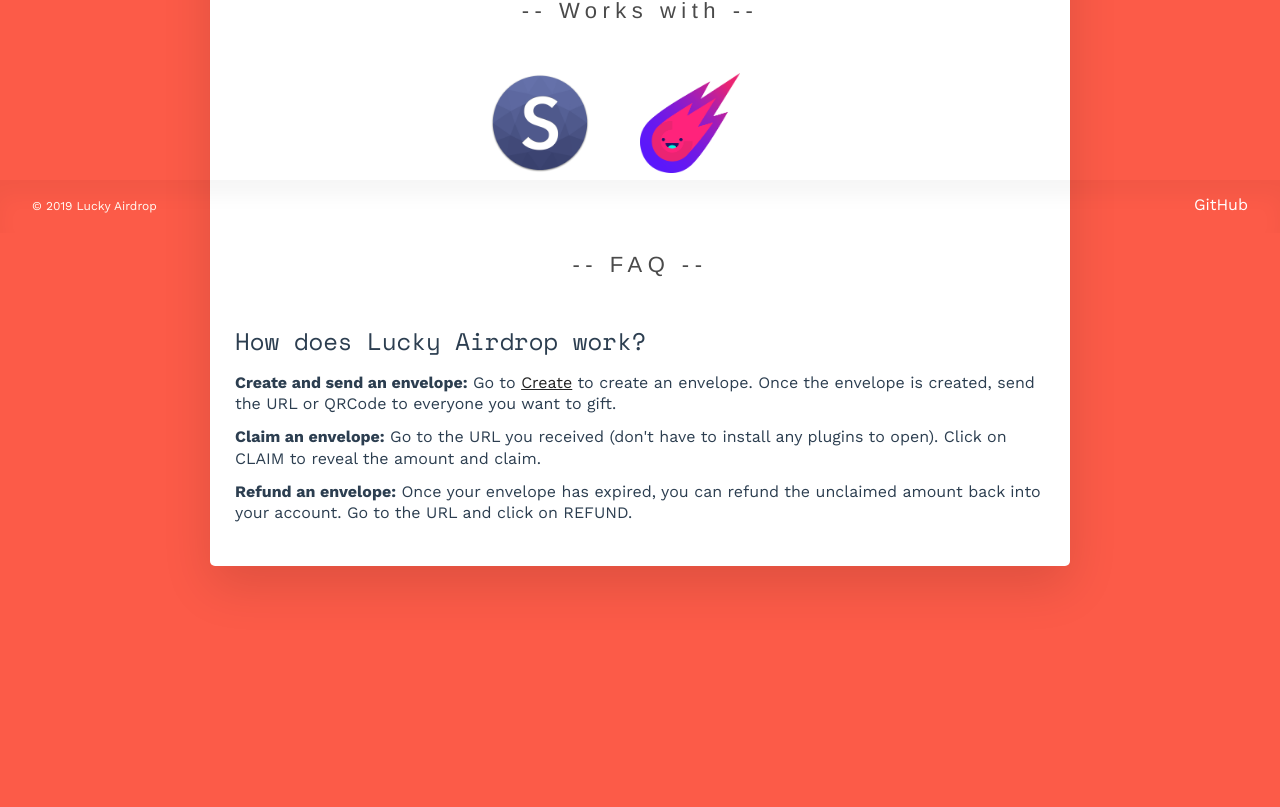
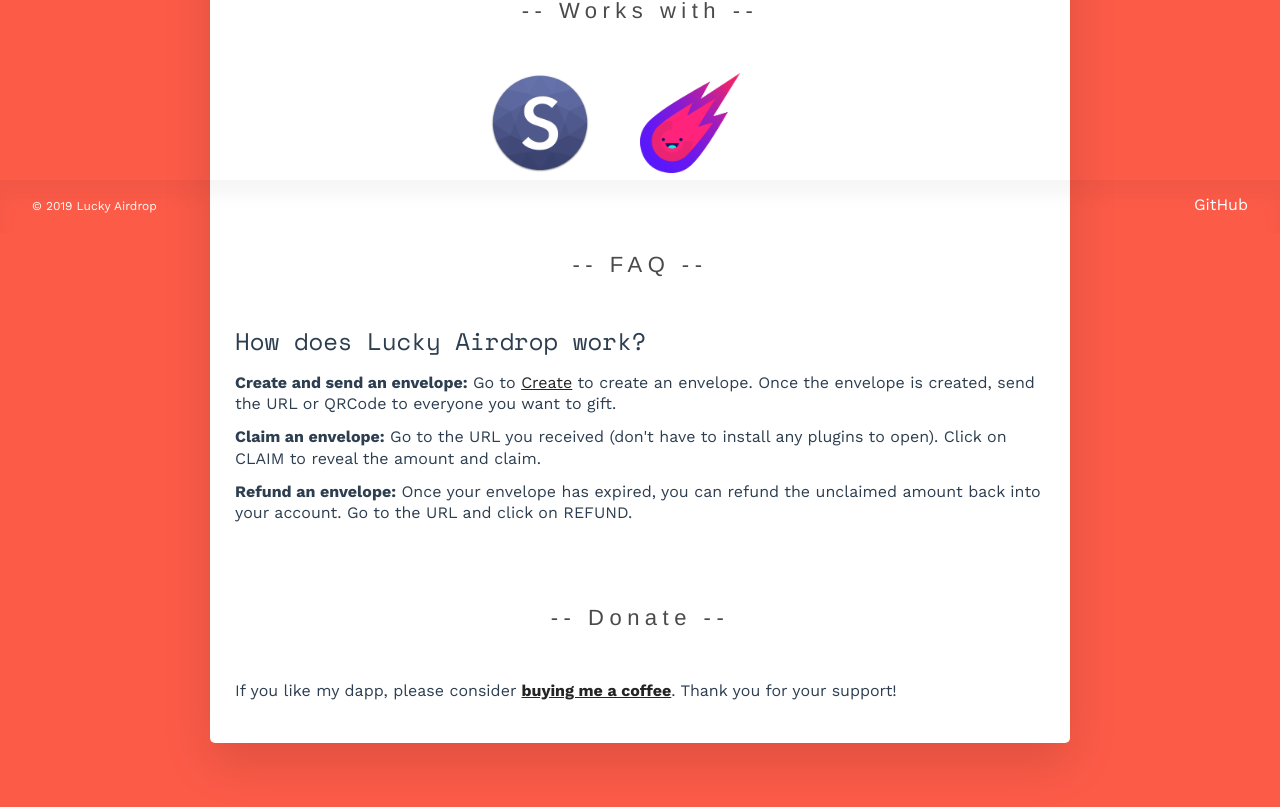
Before and after one commit to bc66/lucky-airdrop, a Vue app: page /#/ in a window 1280 px wide. Shown: the part 567-1374 px from the top of the page. Before the commit the page ends 1245 px from the top, so only its background shows below. Built offline with nearby package versions, Linux system fonts and the light colour scheme; what vue-clipboard2 would draw is missing.

Commit message:
add buy me a coffee

```diff
--- a/src/views/Claim.vue
+++ b/src/views/Claim.vue
@@ -78,7 +78,7 @@ import { cry, abi, RLP } from 'thor-devkit'
 const roles = {creator: 'creator', 'claimer': 'claimer'}
 
 export default {
-  name: "Claim",
+  name: 'Claim',
   components: {
     CertModal,
     ShareCard,
--- a/src/views/Home.vue
+++ b/src/views/Home.vue
@@ -73,6 +73,18 @@
                 </span>
               </div>
             </div>
+
+            <div class="divider">-- Donate --</div>
+            <div class="envelope-content page-home--faqs">
+              <div class="envelope--field faq">
+                <span>
+                  <p>
+                    If you like my dapp, please consider <a target="_blank" href="https://bmac.vecha.in/donate?name=lucky%20airdrop&addr=0x000000B355fED5A06FeFEE50bF51140E83b076a3&amount=500&msg=If%20you%20like%20my%20dapp,%20please%20consider%20buying%20me%20a%20coffee.%20Thank%20you%20for%20your%20support!"><strong>buying me a coffee</strong></a>. Thank you for your support!
+                  </p>
+                </span>
+              </div>
+            </div>
+
           </div>
         </div>
       </div>
```
Also changed, not shown: src/assets/app.css, 17 other files (tests, documents, lock files or other folders).
